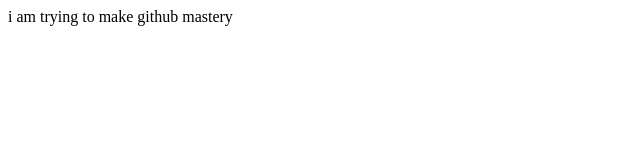
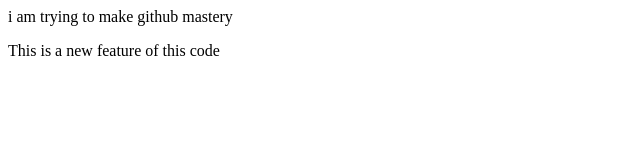
Before and after one commit to srinivas-choudarapu/repo, a plain HTML site: page index.html in a window 1280 px wide. Shown: the whole page, without its empty margins (0-640 px from the left). Drawn offline with Linux system fonts and the light colour scheme.

Commit message:
added new feature

```diff
--- a/index.html
+++ b/index.html
@@ -1 +1,2 @@
 <p>i am trying to make github mastery</p>
+<p>This is a new feature of this code</p>
```
